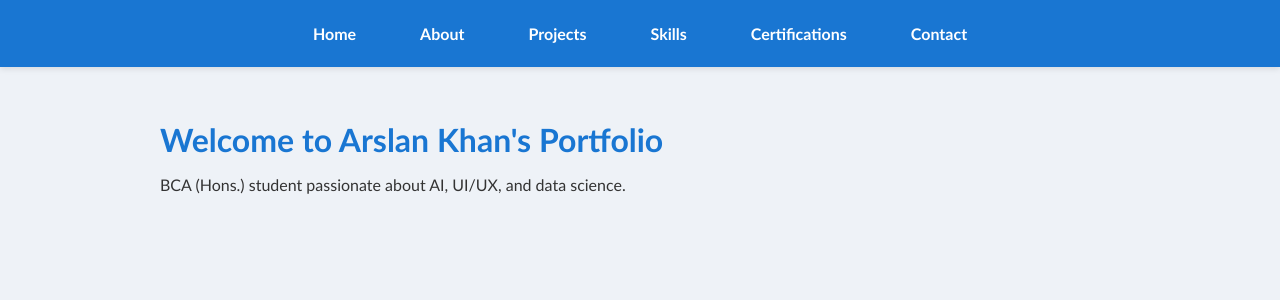
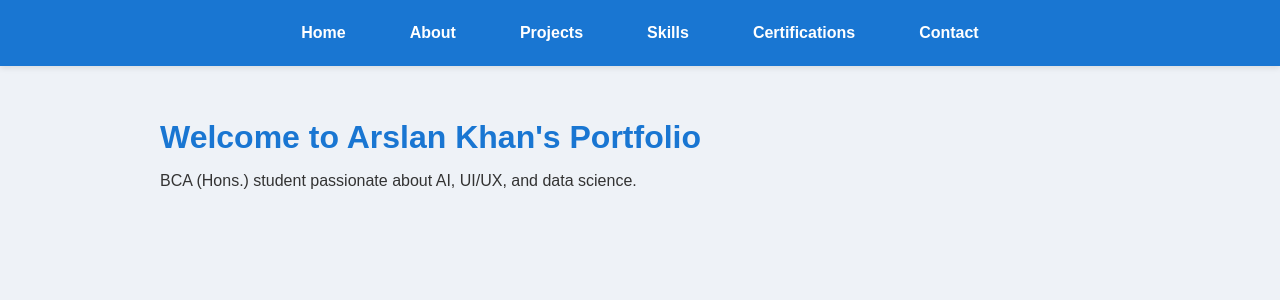
Before and after one commit to arslankhansna/portfolio, a Next.js app: page / in a window 1280 px wide. Shown: the top 300 px of the page. Built offline with nearby package versions, Linux system fonts and the light colour scheme.

Commit message:
Update globals.css

```diff
--- a/styles/globals.css
+++ b/styles/globals.css
@@ -1,6 +1,6 @@
 body {
   margin: 0;
-  font-family: 'Calibri', sans-serif;
+  font-family: 'Aptos', sans-serif;
   background-color: #eef2f7;
   color: #333;
 }
```
